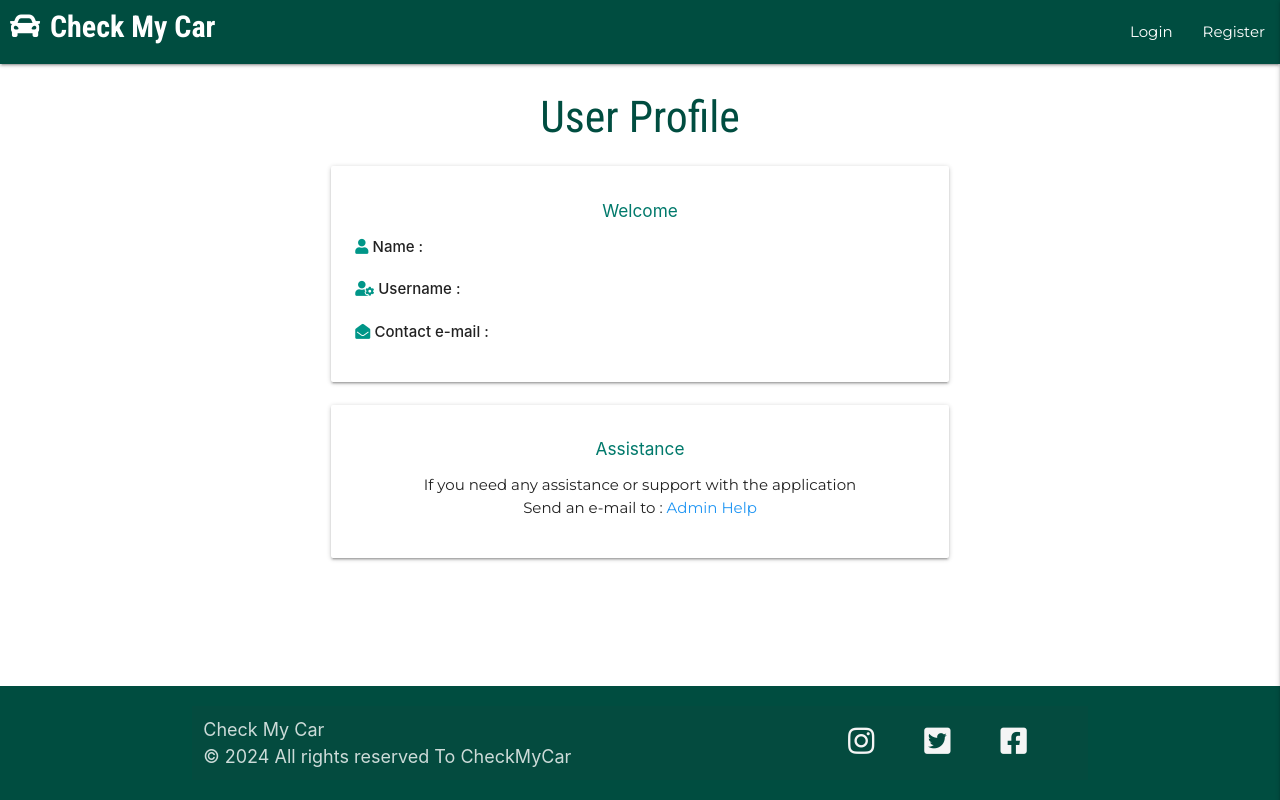
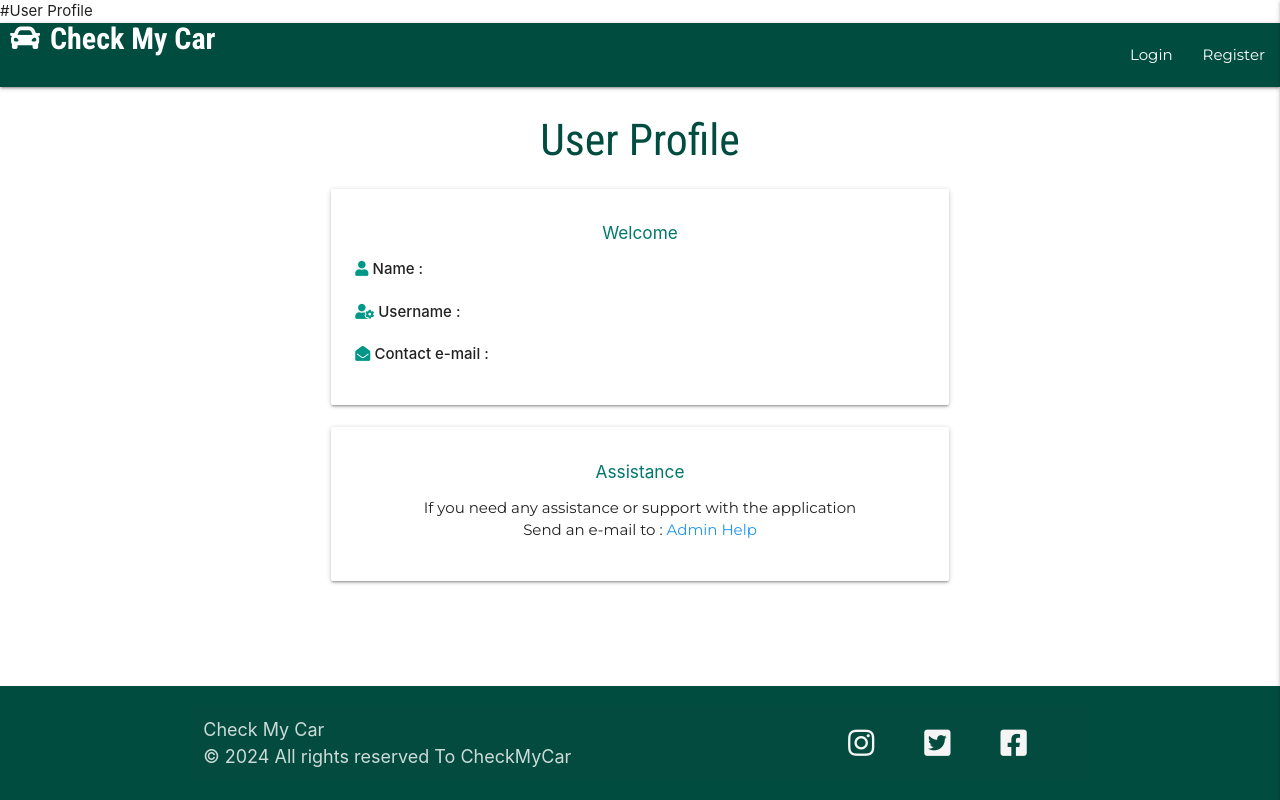
Before and after one commit to ajinkyabhuse3798/ACWTCoursework, a Flask app: template templates/userprofile.html in a window 1280 px wide. Run offline with Flask 3, Linux system fonts and the light colour scheme; the template is opened without the code that fills it, so the values that code supplies are empty; some libraries are stand-ins or nearby versions.

Commit message:
Updated user profile

```diff
--- a/templates/userprofile.html
+++ b/templates/userprofile.html
@@ -1,4 +1,4 @@
-
+#User Profile
 {% extends "base.html" %}
     {% block content %}
         <h3 class="teal-text text-darken-4 center-align text-shadow">User Profile</h3>
```
